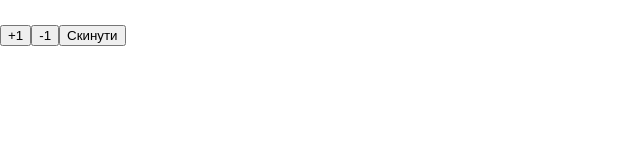
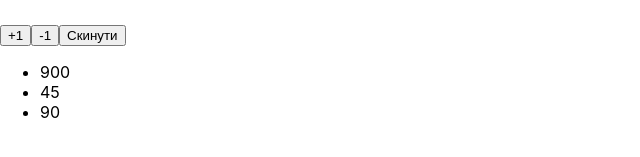
Before and after one commit to MaksimBoyko05/ReactStudy, a React (Create React App) app: page / in a window 1280 px wide. Shown: the part 239-396 px from the top of the page, without its empty margins (0-640 px from the left). Built offline with nearby package versions, Linux system fonts and the light colour scheme.

Commit message:
Loops
-map to create a new array from old one + discount.
-example of loop for...of

```diff
--- a/src/App.jsx
+++ b/src/App.jsx
@@ -1,16 +1,18 @@
-import {useContext, useState} from 'react';
+import {useContext} from 'react';
 import Navbar from './components/Navbar';
-import {ThemeContext, ThemeProvider} from "./context/ThemeContext";
+import {ThemeContext} from "./context/ThemeContext";
 import Counter from "./components/Counter";
+import Cart from "./components/Cart";
 
 export default function App() {
-const {theme} = useContext(ThemeContext)
+  const {theme} = useContext(ThemeContext)
 
   return (
-    <div style={{ background: theme === 'light' ? '#fff' : '#333', height: '100vh' }}>
-      <Navbar />
-      <h1 style={{ color: theme === 'light' ? '#000' : '#fff' }}>Головна сторінка</h1>
+    <div style={{background: theme === 'light' ? '#fff' : '#333', height: '100vh'}}>
+      <Navbar/>
+      <h1 style={{color: theme === 'light' ? '#000' : '#fff'}}>Головна сторінка</h1>
       <Counter/>
+      <Cart/>
     </div>
   );
 }
--- /dev/null
+++ b/src/components/Cart.jsx
@@ -0,0 +1,32 @@
+export default function Cart() {
+  const cart = [
+    {id: 1, name: "Ноутбук", price: 1000},
+    {id: 2, name: "Мишка", price: 50},
+    {id: 3, name: "Клавіатура", price: 100}
+  ];
+  const discountCart = cart.map(product => {
+    return {...product, price: product.price * 0.9}
+  })
+  const messages = ['Завантаження', 'Підключення', 'Доступ заборонено', 'Отримання даних'];
+  for (const message of messages) {
+    if (message === 'Доступ заборонено') {
+      console.log('Доступ заборонено!')
+      break;
+    }
+    console.log(message)
+  }
+
+  return (
+    <>
+      <div>
+        <ul>
+          {discountCart.map(prod => (
+            <li>
+              {prod.price}
+            </li>
+          ))}
+        </ul>
+      </div>
+    </>
+  )
+}
```
